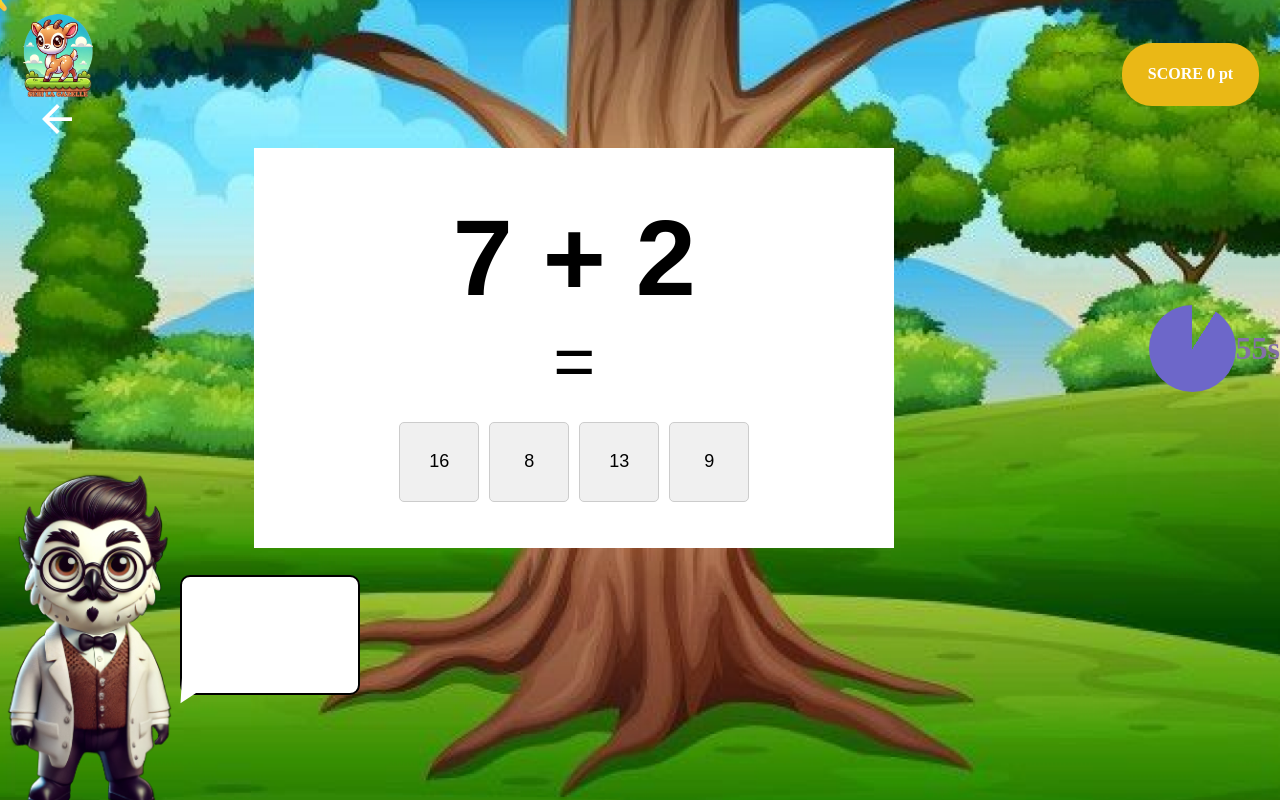
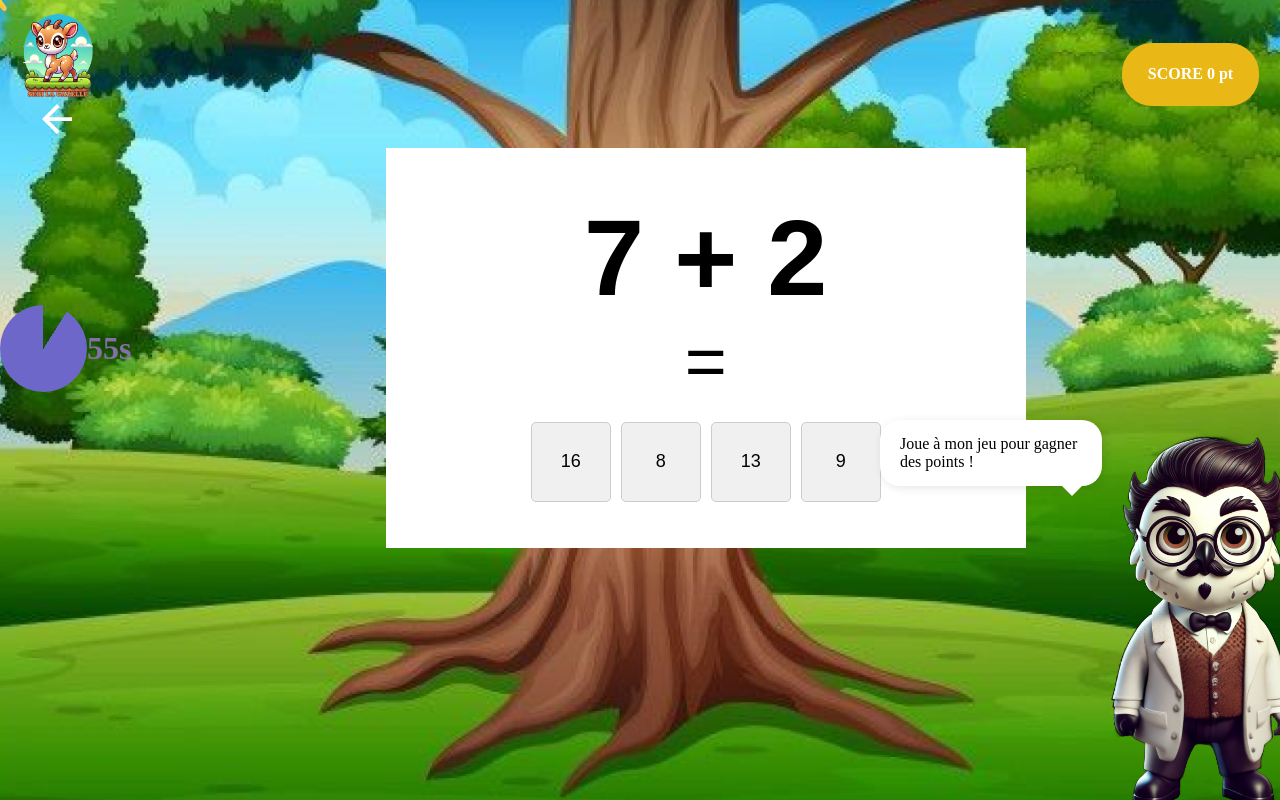
Before and after one commit to Yezir971/front-seb-la-gazelle, a React (Create React App) app: page /james_le_hibou in a window 1280 px wide. Built offline with nearby package versions, Linux system fonts and the light colour scheme; no server answers.

Commit message:
ajout des message et des voix pour james le hiboux

```diff
--- a/src/Component/EndGame.jsx
+++ b/src/Component/EndGame.jsx
@@ -40,7 +40,7 @@ export default function EndGame({score, nameGame}) {
 
   return (
     <div>
-        <h3>James le hibou</h3>
+        <h3>James le hiboux</h3>
         <table>
             <th>{t("Utilisateur")} :{score}</th>
             <th>Score</th>
--- /dev/null
+++ b/src/Component/James.jsx
@@ -0,0 +1,54 @@
+import Bubble from "./Bubble"
+import styled from "styled-components";
+import james from "../assets/img/james-full-body-without-fond.png"
+
+
+
+const Container = styled.div`
+  width: 200px;
+  height: 200px;
+  position: relative;
+  // bottom:0px;
+  // right:200px;
+`
+const Image = styled.img`
+  position: absolute;
+  width: 200px;
+`
+const ContainerAnimation = styled.div`
+  display:flex;
+  position:absolute;
+  bottom:0px;
+  right:0px;
+
+`
+
+const ContainerBubble = styled.div`
+
+`
+
+const James = ({firstAnswer, message}) => {
+
+    return (
+        <ContainerAnimation>
+            <ContainerBubble>
+            {firstAnswer && (
+                <Bubble replique="JamesDebutJeu" repliqueSound="" guili={false} />
+            )}
+            { !firstAnswer ?
+            message ? (
+                <Bubble replique="jamesJeuBonneReponse" repliqueSound="jamesReplique1" guili={false} />
+            ) :
+            !message ?(
+                <Bubble replique="jamesJeuMauvaiseReponse" repliqueSound="jamesReplique2" guili={false} />
+            ): null
+            : null}
+            </ContainerBubble>
+            <Container>
+                <Image src={james} alt="james" style={{zIndex: 2}}/>
+            </Container>
+        </ContainerAnimation>
+    )
+}
+
+export default James
--- a/src/assets/style/style.css
+++ b/src/assets/style/style.css
@@ -228,22 +228,13 @@
 }
 .containerJames{
     display: flex;
+    width: 400px;
+    position: absolute;
+    bottom: 190px;
+    right: 0px;
     align-items: center;
     position: absolute;
-    bottom: 0px;
-    left: 0px;
 }
-.jamesTheHowl{
-    width: auto;
-    height: 350px;
-}
-.speechBubbles{
-    text-align: center;
-    display: flex;
-    justify-content: start;
-    align-items: center;
-}
-
 
 .talkbubbleJames{
     width: 180px;
--- a/src/data/texteApp.js
+++ b/src/data/texteApp.js
@@ -137,6 +137,7 @@ const resources = {
             sebiAideCharlyCameleon: "Oh non ! Charly, le caméléon, s’est caché. Aide-moi à le retrouver.",
             sebiOnjoueEncore: "On joue encore ?",
             charlyJeu: "Je me suis caché, trouve-moi !",
+            JamesDebutJeu: "Joue à mon jeu pour gagner des points !",
             jamesJeuMauvaiseReponse: "Oups ! Mauvaise réponse.",
             jamesJeuBonneReponse: "Réponse correcte !",
             message404: "Oh mince, tu t’es perdu !",
--- a/src/pages/JamesGame.jsx
+++ b/src/pages/JamesGame.jsx
@@ -7,6 +7,8 @@ import NavBarGame from "../Component/NavBarGame";
 import { CursorContext } from "../context/CursorContext";
 import { t } from "i18next";
 import EndGame from "../Component/EndGame";
+import James from "../Component/James";
+import Sebi from "../Component/Sebi";
 
 const getRandomInt = (min, max) => Math.floor(Math.random() * (max - min + 1)) + min;
 const styles = {
@@ -47,7 +49,9 @@ const JamesGame = () => {
     const [question, setQuestion] = useState({});
     const [answers, setAnswers] = useState([]);
     const [score, setScore] = useState(0);
-    const [message, setMessage] = useState("");
+    const [message, setMessage] = useState(false);
+    const [firstAnswer, setFirstAnswer] = useState(true);
+    const [countAnswer, setCountAnswer] = useState(0);
     const {time, messageTimer, setTime} = useContext(TimerContext);
     const { setCursorType, pointer, cursor } = useContext(CursorContext);
     // Generate a random question
@@ -69,19 +73,21 @@ const JamesGame = () => {
 
         setQuestion({ num1, num2, operator, correctAnswer });
         setAnswers(shuffledAnswers);
-        // setMessage("");
     };
+
 
     // Handle answer click
     const handleAnswerClick = (answer) => {
+        setFirstAnswer(false);
+        setCountAnswer(countAnswer + 1);
         const button = document.querySelectorAll("button");
         if (answer === question.correctAnswer) {
             gsap.to(button, { scale: 1.1, duration: 0.2, yoyo: true, repeat: 1 });
-            setMessage(t("jamesJeuBonneReponse"));
+            setMessage(true);
             setScore((prev) => prev + 1);
         } else {
             gsap.to(button, { x: 10, duration: 0.2, yoyo: true, repeat: 1 }); // Shake animation
-            setMessage(t("jamesJeuMauvaiseReponse"));
+            setMessage(false);
         }
 
         generateQuestion();
@@ -91,13 +97,16 @@ const JamesGame = () => {
         setScore(0);
         setTime(60);
         generateQuestion();
+        setFirstAnswer(true);
     }, []);
+    console.log(message);
 
     return(
         <>
         <div className="layout">
             <NavBarGame points={score}/>
             <div className="containerGame">
+                <TimmerComponent />
                 <div className="whiteBoard">
                     { time > 0 ? (
                         <div style={styles.container}>
@@ -125,21 +134,19 @@ const JamesGame = () => {
                             </div>
                         </div>
                     ):(
-                        <EndGame score={score} nameGame={"James le hibou"}/>
+                        <EndGame score={score} nameGame={"James le hiboux"}/>
                     )}
                 </div>
-                <TimmerComponent />
             </div>
-            <div className="containerJames">
-                <img className="jamesTheHowl" src={ imageJamesTheHowl } alt="James le hibou" />
-                <div className="talkbubbleJames">
-                    { time > 0 ? (
-                        <div className="message" style={styles.message}>{message}</div>
-                    ):
-                    <p className="textEndTimer">{messageTimer}</p>
-                    }
+            { time > 0 ? (
+                <div className="containerJames">
+                    <James firstAnswer={firstAnswer} message={message} key={countAnswer}/>
                 </div>
-            </div>
+            ):(
+                <div className="containerJames">
+                    <Sebi replique="sebiOnjoueEncore" repliqueSound="sebiReplique6"/>
+                </div>
+            )}
         </div>
         </>
     )
```
Also changed, not shown: 1 other file (tests, documents, lock files or other folders).
